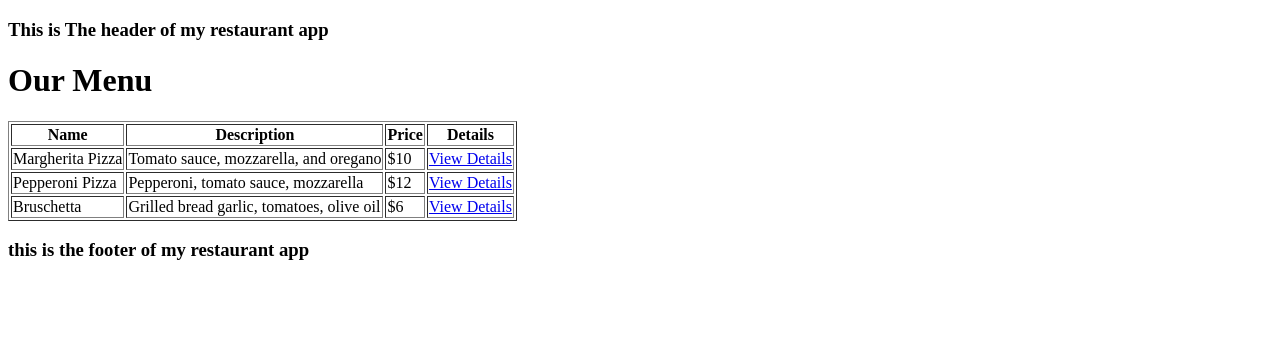
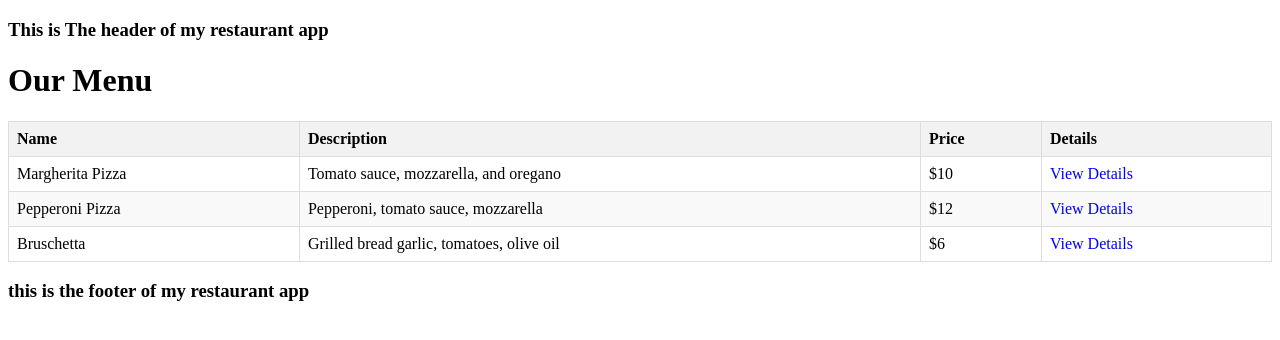
Before and after one commit to ZainabAlrashidi/restaurant_project-, a Django app: page /menu_list in a window 1280 px wide. Shown: the top 340 px of the page. Run offline with Django 5.2, Linux system fonts and the light colour scheme.

Commit message:
use tables

```diff
--- a/restaurant_app/templates/restaurantModule/menu_list.html
+++ b/restaurant_app/templates/restaurantModule/menu_list.html
@@ -5,7 +5,28 @@
 {% block content %}
 <h1>Our Menu</h1>
 
-<table border="1">
+<style>
+    table {
+        width: 100%;
+        border-collapse: collapse;
+    }
+    th, td {
+        border: 1px solid #ddd;
+        padding: 8px;
+        text-align: left;
+    }
+    th {
+        background-color: #f2f2f2;
+    }
+    tr:nth-child(even){background-color: #f9f9f9;}
+    tr:hover {background-color: #ddd;}
+    a {
+        text-decoration: none;
+        color: blue;
+    }
+</style>
+
+<table>
     <thead>
         <tr>
             <th>Name</th>
```
